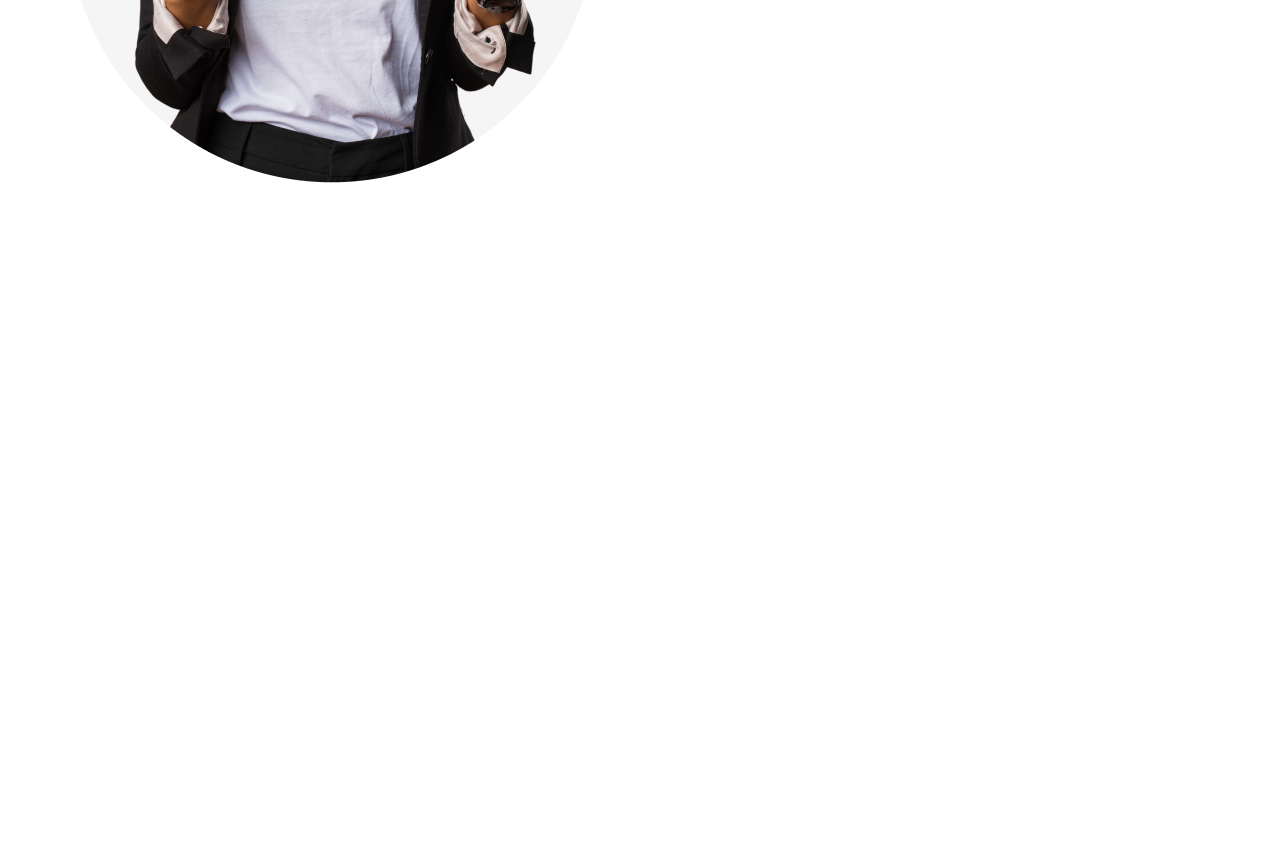
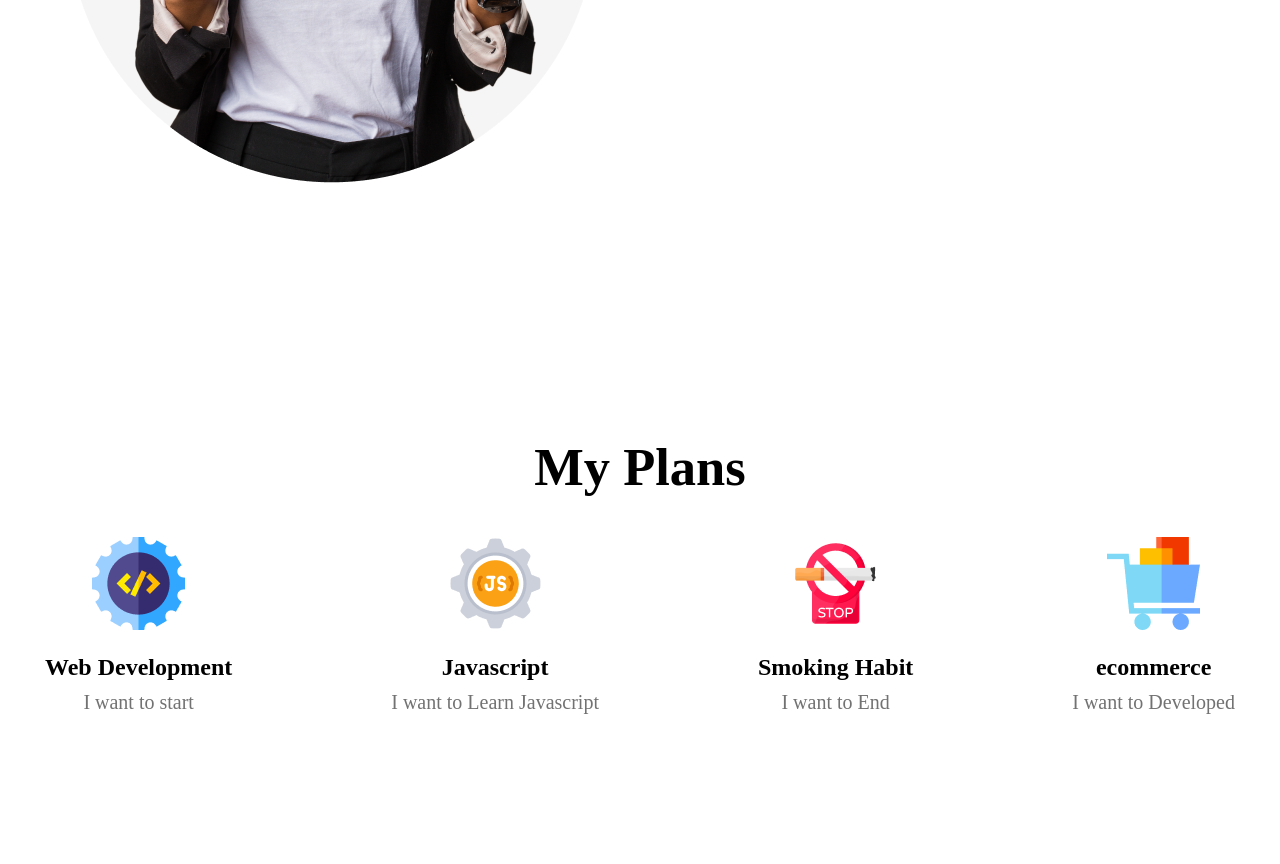
Before and after one commit to mefahim/reset_6_assignment_1, a plain HTML site: page index.html in a window 1280 px wide. Shown: the part 1260-2124 px from the top of the page. Before the commit the page ends 1547 px from the top, so only its background shows below. Drawn offline with Linux system fonts and the light colour scheme.

Commit message:
My Plans Part Done

```diff
--- a/index.html
+++ b/index.html
@@ -44,7 +44,38 @@
             </div>
         </div>
     </section>
-     <!-- Failures Part Start -->
+     <!-- Failures Part End -->
+     <!-- My Plans Part Start -->
+     <section class="my_plans">
+        <div class="container">
+            <div class="title">
+                <h2>My Plans</h2>
+            </div>
+           <div class="plan_items flex">
+            <div class="plan_item">
+                <img src="images/icons/web.png" alt="">
+                <h2>Web Development</h2>
+                <p>I want to start</p>
+            </div>
+            <div class="plan_item">
+                <img src="images/icons/js.png" alt="">
+                <h2>Javascript</h2>
+                <p>I want to Learn Javascript</p>
+            </div>
+            <div class="plan_item">
+                <img src="images/icons/smoke.png" alt="">
+                <h2>Smoking Habit</h2>
+                <p>I want to End</p>
+            </div>
+            <div class="plan_item">
+                <img src="images/icons/ecom.png" alt="">
+                <h2>ecommerce</h2>
+                <p>I want to Developed</p>
+            </div>
+           </div>
+        </div>
+     </section>
+     <!-- My Plans Part end -->
 
 </body>
 </html>
--- a/style.css
+++ b/style.css
@@ -67,3 +67,26 @@ header .flex{
     font-size: 20px;
     display: inline-block;
 }
+.my_plans{
+    padding: 50px 0px;
+}
+.plan_item{
+    text-align: center;
+}
+.title{
+    text-align: center;
+    font-size: 35px;
+    font-weight: bold;
+    padding-bottom: 40px;
+}
+.plan_item img{
+    padding-bottom: 20px;
+}
+.plan_item p{
+    padding-top: 10px;
+    color: #737272;
+    font-size: 20px;
+}
+.plan_items{
+    justify-content: space-between;
+}
```
